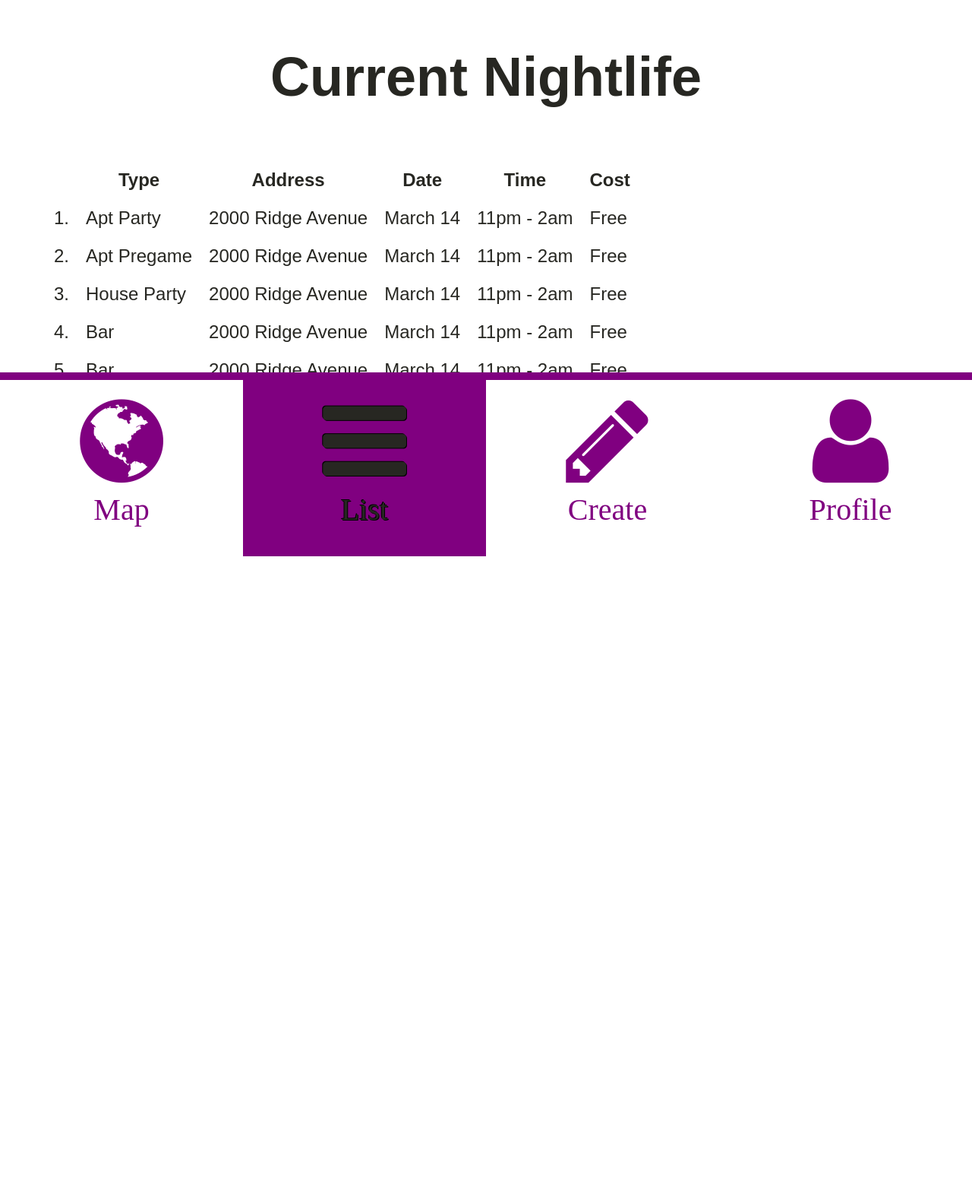
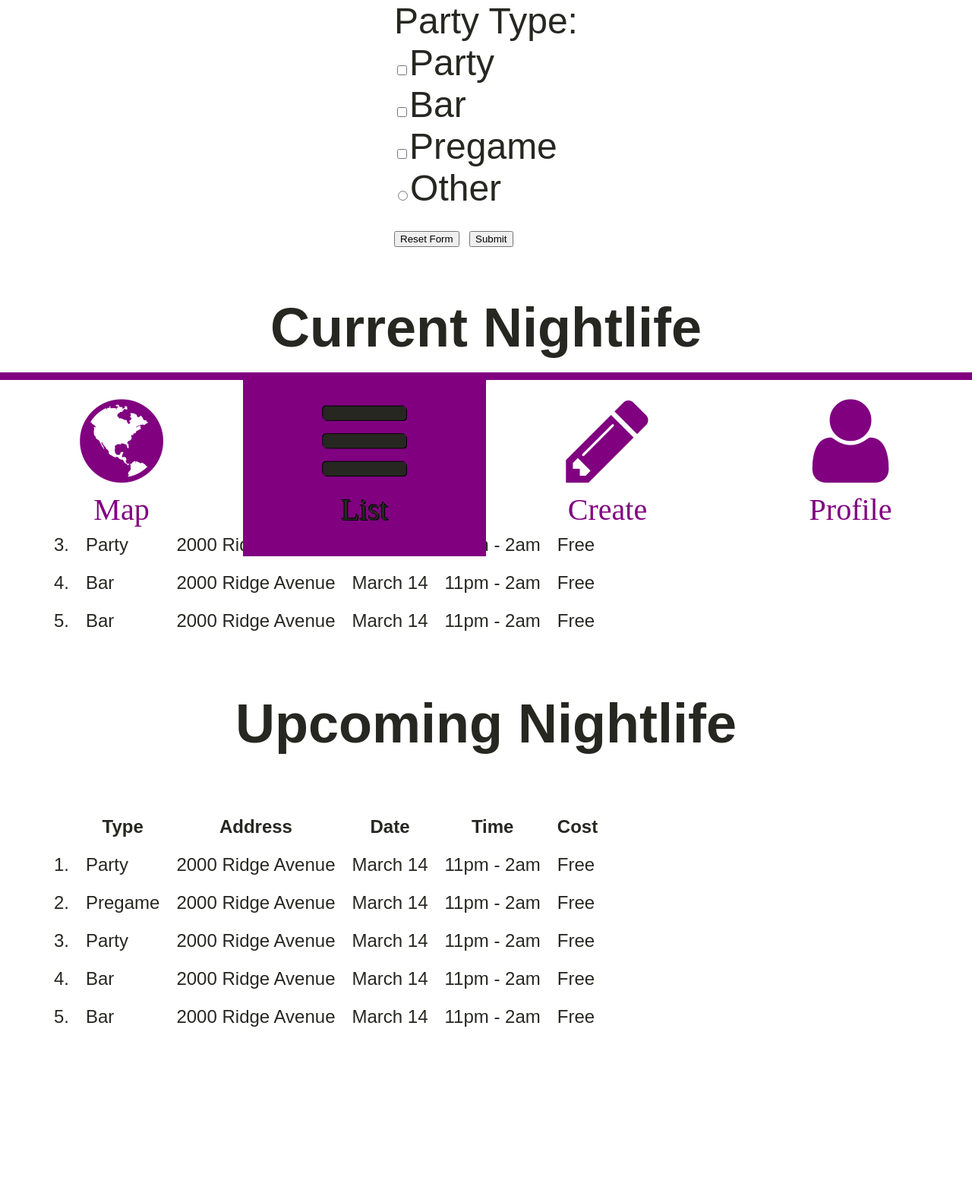
Before and after one commit to jmoore315/HCIProj, a PHP site: page /list.html in a window 1280 px wide. Shown: the part 100-1683 px from the top of the page at 76% size. Before the commit the page ends 832 px from the top, so only its background shows below. Run offline with PHP 8.4, Linux system fonts and the light colour scheme.

Commit message:
added form

```diff
--- a/list.html
+++ b/list.html
@@ -15,6 +15,26 @@
 	<div id="wrapper">
 
 			<div id="content">
+				<div id="filter-box">
+					<form>
+						Party Type:<br/>
+						<input type="checkbox" name="party-type" value="party">Party<br/>
+						<input type="checkbox" name="party-type" value="bar">Bar<br/>
+						<input type="checkbox" name="party-type" value="pregame">Pregame<br/>
+						<input type="radio" name="party-type" value="other">Other</br>
+						<input type="reset" value="Reset Form">
+						<input type="submit" value="Submit">
+
+
+
+					</form>
+
+
+				</div>
+
+
+
+
 						<h2>Current Nightlife</h2>
 						<table 	cellspacing="20">
 							<th></th>
@@ -25,7 +45,7 @@
 							<th>Cost</th>
 							<tr>
 								<td>1.</td>
-								<td>Apt Party</td>
+								<td>Party</td>
 								<td id="event-title">2000 Ridge Avenue</td>
 								<td>March 14</td>
 								<td>11pm - 2am</td>
@@ -33,7 +53,7 @@
 							</tr>
 							<tr>
 								<td>2.</td>
-								<td>Apt Pregame</td>
+								<td>Pregame</td>
 								<td id="event-title">2000 Ridge Avenue</td>
 								<td>March 14</td>
 								<td>11pm - 2am</td>
@@ -41,7 +61,7 @@
 							</tr>
 							<tr>
 								<td>3.</td>
-								<td>House Party</td>
+								<td>Party</td>
 								<td id="event-title">2000 Ridge Avenue</td>
 								<td>March 14</td>
 								<td>11pm - 2am</td>
@@ -75,6 +95,56 @@
 
 
 						<h2>Upcoming Nightlife</h2>
+												<table 	cellspacing="20">
+							<th></th>
+							<th>Type</th>
+							<th>Address</th>
+							<th>Date</th>
+							<th>Time</th>
+							<th>Cost</th>
+							<tr>
+								<td>1.</td>
+								<td>Party</td>
+								<td id="event-title">2000 Ridge Avenue</td>
+								<td>March 14</td>
+								<td>11pm - 2am</td>
+								<td>Free</td>
+							</tr>
+							<tr>
+								<td>2.</td>
+								<td>Pregame</td>
+								<td id="event-title">2000 Ridge Avenue</td>
+								<td>March 14</td>
+								<td>11pm - 2am</td>
+								<td>Free</td>
+							</tr>
+							<tr>
+								<td>3.</td>
+								<td>Party</td>
+								<td id="event-title">2000 Ridge Avenue</td>
+								<td>March 14</td>
+								<td>11pm - 2am</td>
+								<td>Free</td>
+							</tr>
+							<tr>
+								<td>4.</td>
+								<td>Bar</td>
+								<td id="event-title">2000 Ridge Avenue</td>
+								<td>March 14</td>
+								<td>11pm - 2am</td>
+								<td>Free</td>
+							</tr>
+							<tr>
+								<td>5.</td>
+								<td>Bar</td>
+								<td id="event-title">2000 Ridge Avenue</td>
+								<td>March 14</td>
+								<td>11pm - 2am</td>
+								<td>Free</td>
+							</tr>
+
+
+						</table>
 
 
 			</div>
--- a/style.css
+++ b/style.css
@@ -159,9 +159,6 @@ width: 25%;
   -webkit-background-clip: text;
      -moz-background-clip: text;
           background-clip: text;
-
-
-
 }
 
 #events {
@@ -182,3 +179,13 @@ td {
 	text-align: left;
 	vertical-align: top;
 }
+
+#filter-box {
+	padding-left: 50px;
+	padding-right: 50px;
+	display: inline-block;
+}
+
+#filter-box {
+	text-align: left;
+}
```
Also changed, not shown: create.html (+10 -1 lines).
